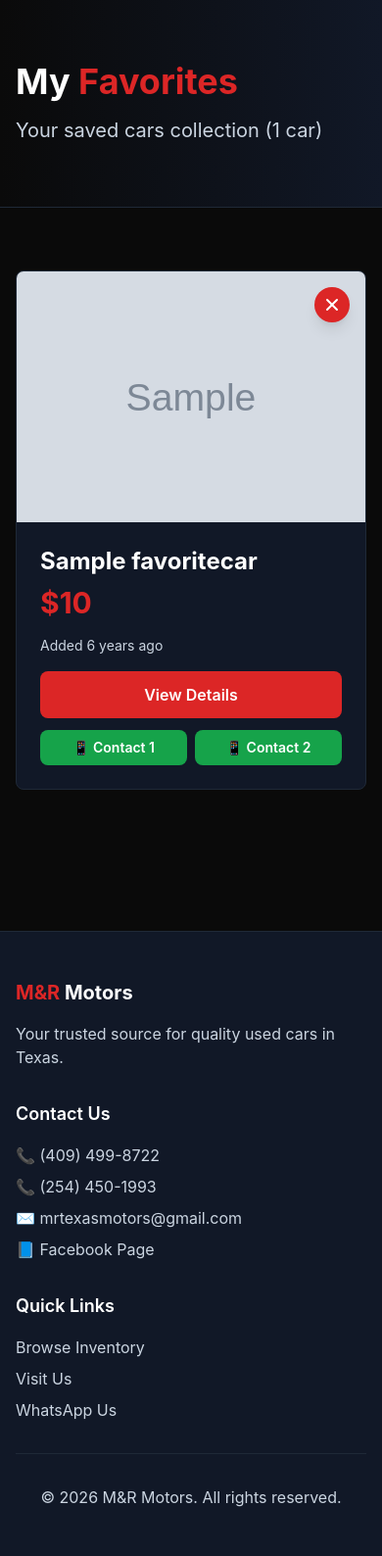
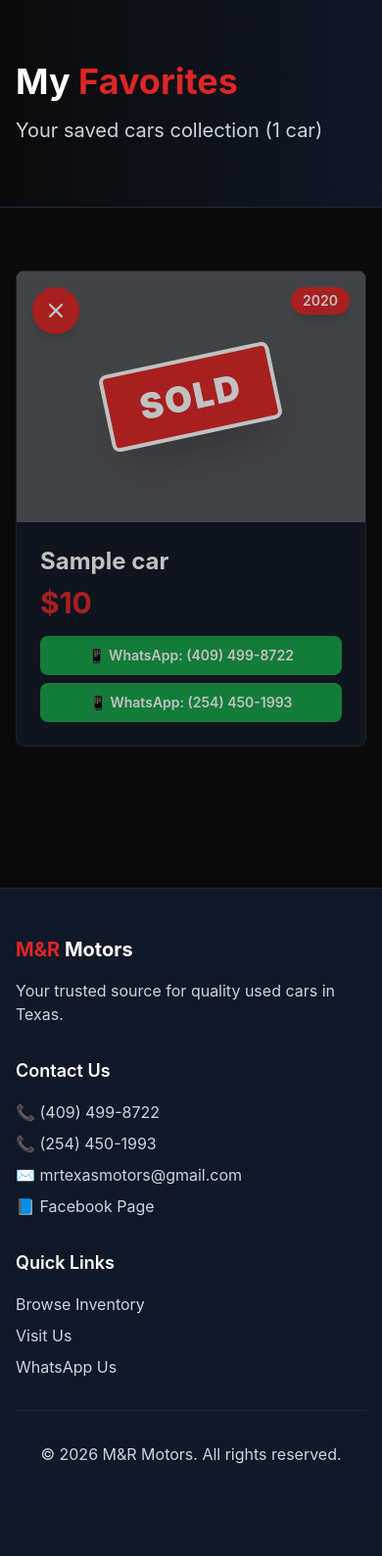
Before and after one commit to Mahmoudshahin94/M-R-MOTORS, a Django app: page /favorites/ in a window 390 px wide. Shown: the part 66-1654 px from the top of the page at 98% size. After the commit the page ends 1560 px from the top, so only its background shows below. Run offline with Django 5.2, Linux system fonts and the light colour scheme; a user stored in the database is signed in; tables that the repository leaves empty hold one stand-in row (values such as "Sample post"); grey boxes marked "Sample" are stand-in pictures; some libraries are stand-ins or nearby versions.

Commit message:
Update favorites page to match inventory styling and behavior
- Remove "View Details" button, make entire card clickable
- Fetch full car data including is_sold status
- Show SOLD badge overlay for sold cars
- Make sold cars non-clickable (use div instead of link)
- Remove hover effects from sold cars
- Stack WhatsApp buttons vertically for better layout
- Improve remove button touch handling with ontouchstart
- Add touch-manipulation CSS class for better mobile experience
- Match inventory page styling completely

Co-authored-by: Cursor <cursoragent@cursor.com>

```diff
--- a/store/templates/favorites.html
+++ b/store/templates/favorites.html
@@ -35,86 +35,106 @@
     <!-- Favorites Grid -->
     <section class="py-16 bg-primary-black">
         <div class="max-w-7xl mx-auto px-4 sm:px-6 lg:px-8">
-            <div class="grid grid-cols-1 md:grid-cols-2 lg:grid-cols-3 gap-8">
-                {% for favorite in favorites %}
-                    <div class="bg-gray-900 rounded-lg overflow-hidden border border-gray-800 hover:border-accent-red transform hover:scale-105 transition-all" data-favorite-id="{{ favorite.car_id }}">
-                        <!-- Car Image -->
-                        <div class="relative h-64 bg-gray-800 overflow-hidden">
-                            {% if favorite.car_image_url %}
-                                <img
-                                    src="{{ favorite.car_image_url }}"
-                                    alt="{{ favorite.car_title }}"
-                                    class="w-full h-full object-cover"
-                                    onerror="this.src='https://via.placeholder.com/400x300?text=No+Image'"
-                                >
-                            {% else %}
-                                <div class="w-full h-full flex items-center justify-center text-secondary-silver">
-                                    <span class="text-6xl">🚗</span>
-                                </div>
-                            {% endif %}
-
-                            <!-- Remove from Favorites Button -->
-                            <button
-                                onclick="removeFavorite('{{ favorite.car_id }}')"
-                                class="absolute top-4 right-4 bg-red-600 text-white p-2 rounded-full hover:bg-red-700 transition-colors shadow-lg"
-                                title="Remove from favorites"
-                            >
-                                <svg class="w-5 h-5" fill="currentColor" viewBox="0 0 20 20">
-                                    <path fill-rule="evenodd" d="M4.293 4.293a1 1 0 011.414 0L10 8.586l4.293-4.293a1 1 0 111.414 1.414L11.414 10l4.293 4.293a1 1 0 01-1.414 1.414L10 11.414l-4.293 4.293a1 1 0 01-1.414-1.414L8.586 10 4.293 5.707a1 1 0 010-1.414z" clip-rule="evenodd"/>
-                                </svg>
-                            </button>
-                        </div>
-
-                        <!-- Car Info -->
-                        <div class="p-6">
-                            <h3 class="text-2xl font-bold text-white mb-2">
-                                {{ favorite.car_title|default:"Car" }}
-                            </h3>
-                            {% if favorite.car_price %}
-                                <p class="text-3xl font-bold text-accent-red mb-4">
-                                    ${{ favorite.car_price|floatformat:0|default:"N/A" }}
-                                </p>
-                            {% endif %}
-
-                            <p class="text-sm text-secondary-silver mb-4">
-                                Added {{ favorite.created_at|timesince }} ago
-                            </p>
-
-                            <!-- Action Buttons -->
-                            <div class="space-y-3">
-                                <a
-                                    href="/car/{{ favorite.car_id }}/"
-                                    class="block w-full bg-accent-red text-white text-center px-4 py-3 rounded-lg font-semibold hover:bg-red-700 transition-colors"
-                                >
-                                    View Details
-                                </a>
-
-                                <div class="grid grid-cols-2 gap-2">
-                                    <a
-                                        href="https://wa.me/14094998722?text={{ 'Hi, I am interested in ' }}{{ favorite.car_title|urlencode }}"
-                                        target="_blank"
-                                        class="bg-green-600 text-white text-center px-4 py-2 rounded-lg text-sm font-semibold hover:bg-green-700 transition-colors"
-                                    >
-                                        📱 Contact 1
-                                    </a>
-                                    <a
-                                        href="https://wa.me/12544501993?text={{ 'Hi, I am interested in ' }}{{ favorite.car_title|urlencode }}"
-                                        target="_blank"
-                                        class="bg-green-600 text-white text-center px-4 py-2 rounded-lg text-sm font-semibold hover:bg-green-700 transition-colors"
-                                    >
-                                        📱 Contact 2
-                                    </a>
-                                </div>
-                            </div>
-                        </div>
-                    </div>
-                {% endfor %}
+            <div id="favorites-grid" class="grid grid-cols-1 md:grid-cols-2 lg:grid-cols-3 gap-8">
+                <!-- Favorites will be rendered here by JavaScript -->
             </div>
         </div>
     </section>
 {% endif %}
 
 <script>
+// Load favorites with full car data
+(function() {
+    const favoritesCount = {{ favorites_count }};
+    if (favoritesCount === 0) return;
+
+    // Get favorite car IDs
+    const favoriteIds = [{% for favorite in favorites %}'{{ favorite.car_id }}'{% if not forloop.last %}, {% endif %}{% endfor %}];
+
+    // Fetch all cars data
+    fetch('{% url "get_cars_api" %}')
+        .then(response => response.json())
+        .then(data => {
+            const allCars = data.cars;
+            const grid = document.getElementById('favorites-grid');
+
+            // Filter to only favorite cars
+            const favoriteCars = allCars.filter(car => favoriteIds.includes(String(car.id)));
+
+            // Render favorite car cards
+            grid.innerHTML = favoriteCars.map(car => createFavoriteCard(car)).join('');
+        })
+        .catch(error => {
+            console.error('Error loading favorites:', error);
+        });
+
+    function createFavoriteCard(car) {
+        const price = car.price ? '$' + car.price.toLocaleString() : 'Contact for price';
+        const imageUrl = car.primary_image || 'https://via.placeholder.com/400x300?text=No+Image';
+        const title = car.title || car.car_model || 'Car';
+        const year = car.year || '';
+
+        // WhatsApp message
+        const message = 'Hi, I\'m interested in the ' + title + (year ? ' (' + year + ')' : '');
+        const encodedMessage = encodeURIComponent(message);
+        const whatsapp1 = 'https://wa.me/14094998722?text=' + encodedMessage;
+        const whatsapp2 = 'https://wa.me/12544501993?text=' + encodedMessage;
+
+        // Remove button
+        const removeButtonHtml =
+            '<button ' +
+            'onclick="handleRemoveClick(event, \'' + car.id + '\')" ' +
+            'ontouchstart="handleRemoveClick(event, \'' + car.id + '\')" ' +
+            'class="absolute top-4 left-4 z-20 bg-red-600 text-white p-3 rounded-full hover:bg-red-700 active:scale-95 transition-all shadow-lg touch-manipulation" ' +
+            'style="pointer-events: auto;" ' +
+            'title="Remove from favorites">' +
+            '<svg class="w-6 h-6" fill="currentColor" viewBox="0 0 20 20">' +
+            '<path fill-rule="evenodd" d="M4.293 4.293a1 1 0 011.414 0L10 8.586l4.293-4.293a1 1 0 111.414 1.414L11.414 10l4.293 4.293a1 1 0 01-1.414 1.414L10 11.414l-4.293 4.293a1 1 0 01-1.414-1.414L8.586 10 4.293 5.707a1 1 0 010-1.414z" clip-rule="evenodd"/>' +
+            '</svg></button>';
+
+        // SOLD badge overlay for sold cars
+        const soldBadgeHtml = car.is_sold ?
+            '<div class="absolute inset-0 bg-black bg-opacity-60 flex items-center justify-center z-10 pointer-events-none">' +
+            '<div class="transform -rotate-12">' +
+            '<div class="bg-accent-red text-white px-8 py-4 rounded-lg shadow-2xl border-4 border-white">' +
+            '<span class="text-4xl font-black tracking-wider">SOLD</span>' +
+            '</div></div></div>' : '';
+
+        // If sold, use div instead of link
+        const cardWrapper = car.is_sold ?
+            '<div class="block group" data-favorite-id="' + car.id + '">' :
+            '<a href="/car/' + car.id + '/" class="block group" data-favorite-id="' + car.id + '">';
+        const cardWrapperEnd = car.is_sold ? '</div>' : '</a>';
+
+        return cardWrapper +
+            '<div class="bg-gray-900 rounded-lg overflow-hidden border border-gray-800 ' +
+            (car.is_sold ? 'cursor-not-allowed opacity-75' : 'group-hover:border-accent-red cursor-pointer transform group-hover:scale-105') +
+            ' transition-all">' +
+            '<div class="relative h-64 bg-gray-800 overflow-hidden">' +
+            '<img src="' + imageUrl + '" alt="' + title + '" class="w-full h-full object-cover ' + (car.is_sold ? '' : 'group-hover:scale-110 transition-transform duration-300') + '" onerror="this.src=\'https://via.placeholder.com/400x300?text=No+Image\'">' +
+            soldBadgeHtml +
+            removeButtonHtml +
+            (year ? '<div class="absolute top-4 right-4 bg-accent-red text-white px-3 py-1 rounded-full text-sm font-semibold shadow-lg z-20">' + year + '</div>' : '') +
+            '</div>' +
+            '<div class="p-6">' +
+            '<h3 class="text-2xl font-bold text-white mb-2 ' + (car.is_sold ? '' : 'group-hover:text-accent-red transition-colors') + '">' + title + '</h3>' +
+            '<p class="text-3xl font-bold text-accent-red mb-4">' + price + '</p>' +
+            '<div class="space-y-2 mt-4">' +
+            '<a href="' + whatsapp1 + '" target="_blank" onclick="event.stopPropagation(); event.preventDefault(); window.open(this.href, \'_blank\');" class="block w-full bg-green-600 text-white text-center px-4 py-2.5 rounded-lg text-sm font-semibold hover:bg-green-700 hover:shadow-lg transition-all" style="pointer-events: auto;">📱 WhatsApp: (409) 499-8722</a>' +
+            '<a href="' + whatsapp2 + '" target="_blank" onclick="event.stopPropagation(); event.preventDefault(); window.open(this.href, \'_blank\');" class="block w-full bg-green-600 text-white text-center px-4 py-2.5 rounded-lg text-sm font-semibold hover:bg-green-700 hover:shadow-lg transition-all" style="pointer-events: auto;">📱 WhatsApp: (254) 450-1993</a>' +
+            '</div></div></div>' + cardWrapperEnd;
+    }
+})();
+
+// Handle remove button click/touch
+window.handleRemoveClick = function(event, carId) {
+    event.preventDefault();
+    event.stopPropagation();
+    event.stopImmediatePropagation();
+    removeFavorite(carId);
+    return false;
+};
+
 async function removeFavorite(carId) {
     if (!confirm('Remove this car from your favorites?')) {
         return;
```
